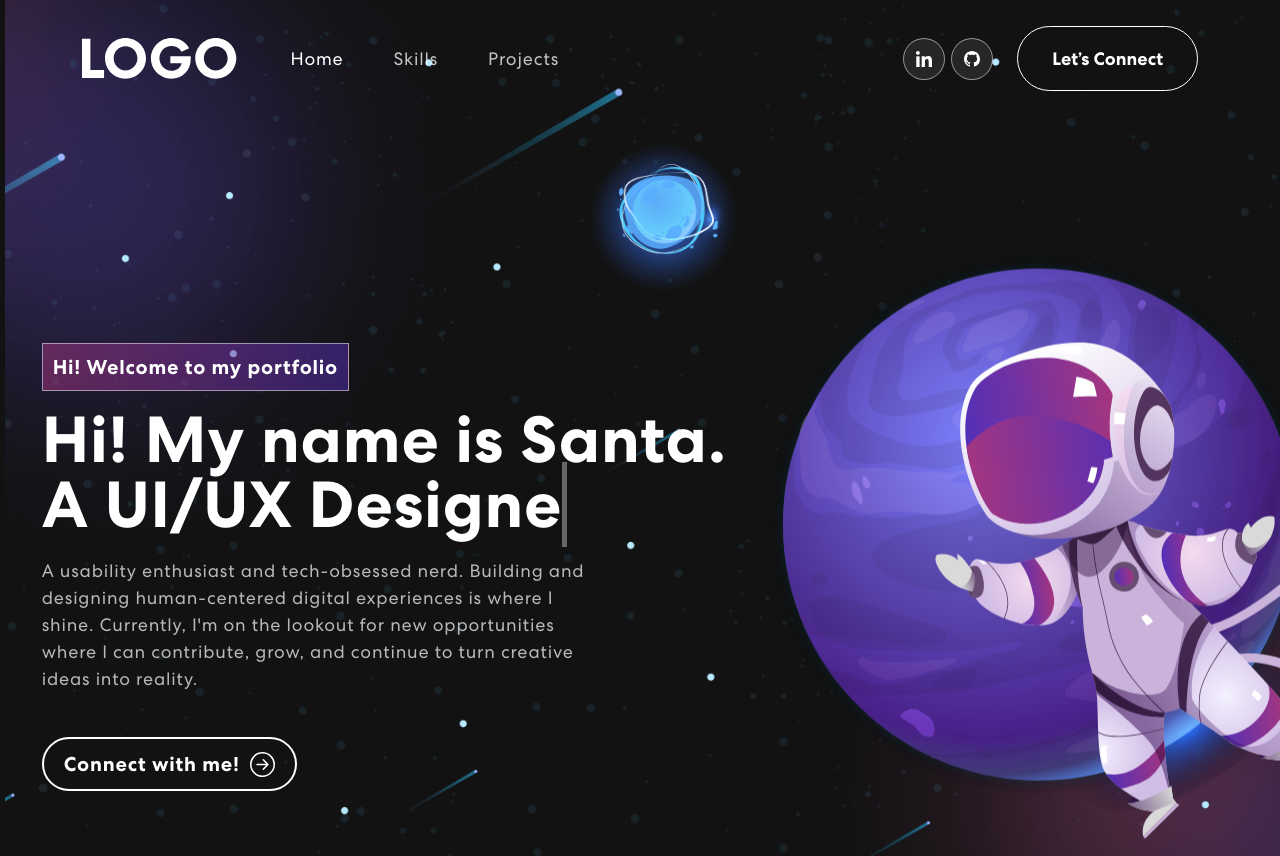
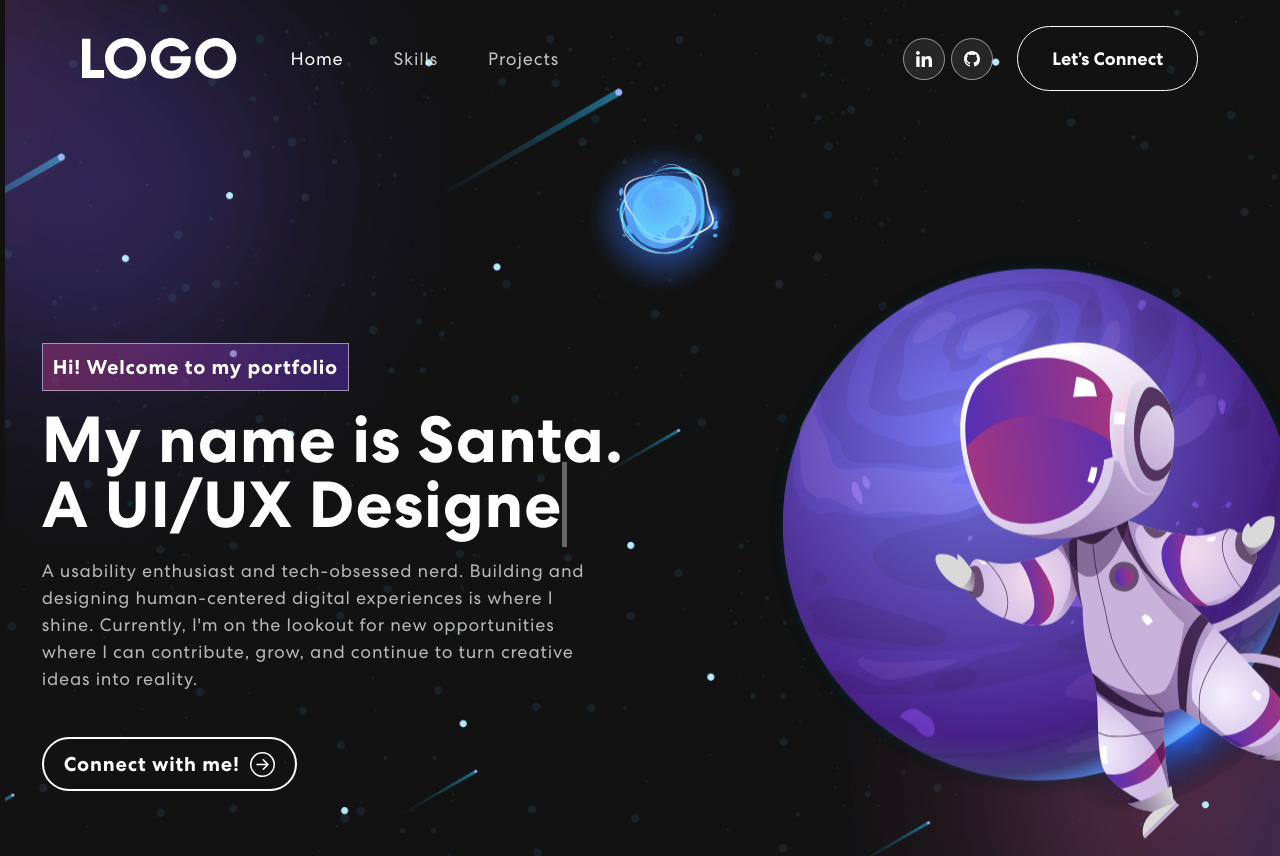
Before and after one commit to santasweetheart/santasportfolio, a React (Create React App) app: page / in a window 1280 px wide. Shown: the top 856 px of the page. Built offline with nearby package versions, Linux system fonts and the light colour scheme.

Commit message:
removed a hi

```diff
--- a/src/components/Banner.js
+++ b/src/components/Banner.js
@@ -52,7 +52,7 @@ export const Banner = () => {
             <Row className="align-items-center">
                 <Col xs={12} md={6} xl={7}>
                     <span className="tagline">Hi! Welcome to my portfolio</span>
-                    <h1>{"Hi! My name is Santa. "} <br/><span className="txt-rotate"> <span className="wrap">{text}</span></span></h1>
+                    <h1>{"My name is Santa. "} <br/><span className="txt-rotate"> <span className="wrap">{text}</span></span></h1>
                     <p>A usability enthusiast and tech-obsessed nerd. Building and designing human-centered digital experiences is where I shine. Currently, I'm on the lookout for new opportunities where I can contribute, grow, and continue to turn creative ideas into reality.</p>
                     <button onClick={() => console.log('connect')}>Connect with me! <ArrowRightCircle size={25}/></button>
                 </Col>
```
